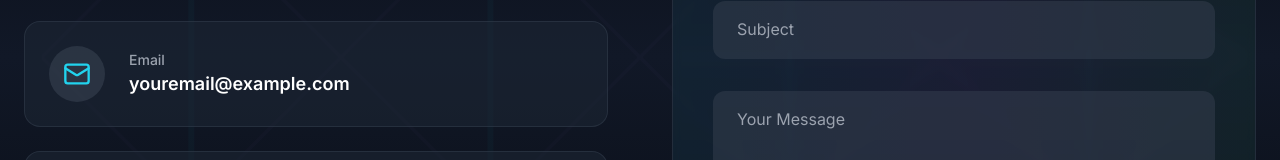
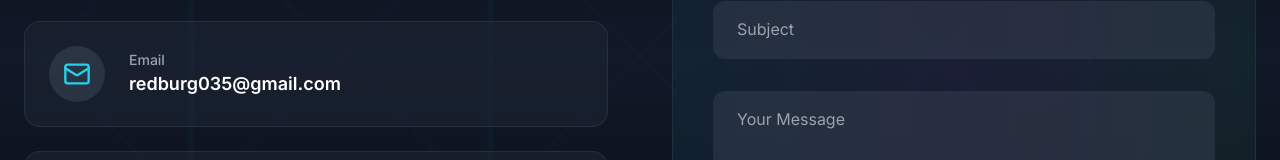
Before and after one commit to 0Tusharbhardwaj/newportfolio, a React (Vite) app: page / in a window 1280 px wide. Shown: the part 5542-5702 px from the top of the page. Built offline with nearby package versions, Linux system fonts and the light colour scheme.

Commit message:
Update Contact.tsx

```diff
--- a/src/components/Contact.tsx
+++ b/src/components/Contact.tsx
@@ -92,8 +92,8 @@ const Contact: React.FC = () => {
             {/* Contact Details */}
             <div className="space-y-6">
               {[
-                { icon: Mail, label: 'Email', value: 'youremail@example.com' },
-                { icon: Phone, label: 'Phone', value: '+91 9876543210' },
+                { icon: Mail, label: 'Email', value: 'redburg035@gmail.com' },
+                { icon: Phone, label: 'Phone', value: '+91 6395219997' },
                 { icon: MapPin, label: 'Location', value: 'India' }
               ].map((contact, index) => {
                 const Icon = contact.icon;
```
